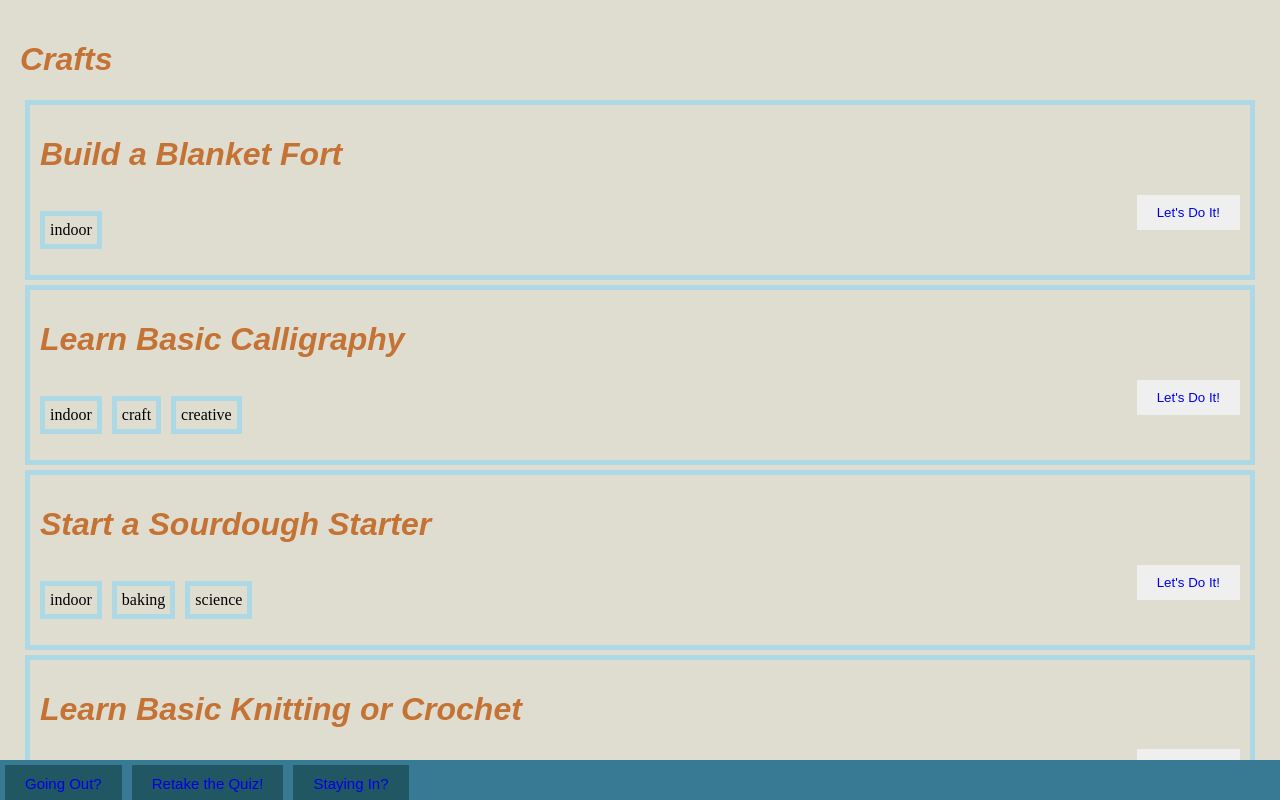
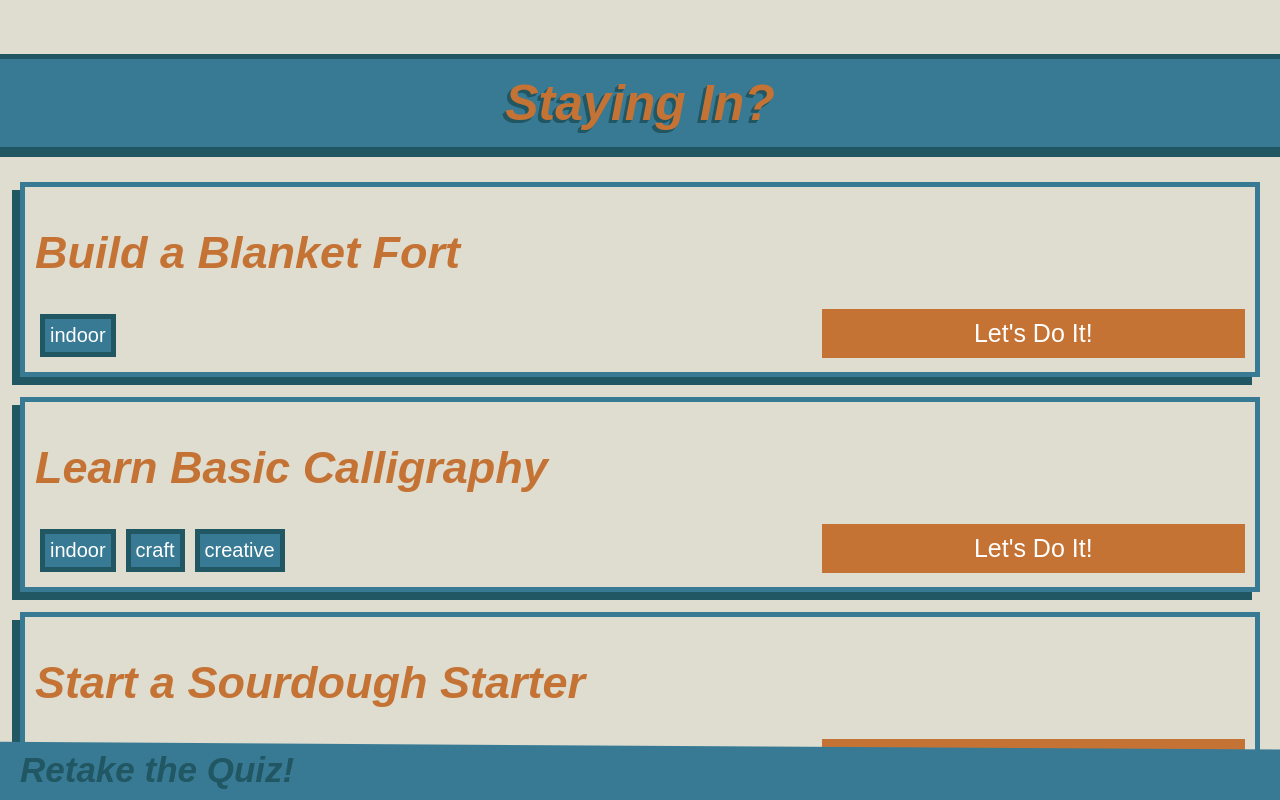
Before and after one commit to gabaddotey/notBlocked_RT, a Vue app: page /crafts in a window 1280 px wide. Shown: the top 800 px of the page. Built offline with nearby package versions, Linux system fonts and the light colour scheme; a web font is replaced by a local one.

Commit message:
styling + quick fixes

```diff
--- a/src/components/CraftPreview.vue
+++ b/src/components/CraftPreview.vue
@@ -17,26 +17,59 @@ const craftLink = "/craft/"+(props.craftId?.toString())
 <template>
   <div>
     <h1>{{ craftName }}</h1>
-    <p v-for="tag in craftTags">{{ tag }}</p>
+    <p v-for="tag in craftTags" class="tag">{{ tag }}</p>
+    </br>
     <button><RouterLink :to=craftLink>Let's Do It!</RouterLink></button>
   </div>
 </template>
 
 <style scoped>
 div{
-  border: 5px lightblue solid;
+  border: 5px var(--c-teal) solid;
+  box-shadow: -8px 8px var(--c-navy);
   padding: 10px;
-  margin: 5px;
-
+  font-weight: 800;
+  margin-bottom: 20px;
+}
+h1{
+  font-family: "charcuterie-block", sans-serif;
+  font-weight: 800;
+  font-size: 45px;
+}
+h3{
+  font-family: "charcuterie-block", sans-serif;
+  font-weight: 800;
+  color: var(--c-navy);
+  font-size: 25px;
+}
+h4{
+  font-family: "charcuterie-block", sans-serif;
+  font-weight: 800;
+  font-style: italic;
+  color: var(--c-orange);
 }
 p{
-  border: 5px lightblue solid;
   width: fit-content;
   display: inline-flex;
   padding: 5px;
-  margin-right: 10px;
+  margin:5px;
+
+  font-family: "bebas-neue", sans-serif;
+  font-weight: 400;
+  font-style: normal;
+  font-size: 20px;
 }
+
 button{
   float: right;
+  width:35%;
+  background: var(--c-orange);
+  color:white;
+}
+
+button *{
+  color: white;
+  font-size: 25px;
+  padding: 14px;
 }
 </style>
--- a/src/components/EventPreview.vue
+++ b/src/components/EventPreview.vue
@@ -23,22 +23,32 @@ const eventLink = "/event/"+(props.activityId?.toString())
     <h1>{{ activityName }}</h1>
     <!-- <p v-for="tag in activityTags">{{ Object.keys(tag!)[0] }}</p> -->
     <p class="filterTag" v-for="tag in filterTags">{{ tag }}</p>
-    <p v-for="tag in activityTags">{{ tag }}</p>
+    <p class="tag" v-for="tag in activityTags">{{ tag }}</p>
 
     <h3>Distance: {{ activityDistance }}mi.</h3>
     <h4>{{ activityLocation }}</h4>
-    <button><RouterLink :to= eventLink>Learn More</RouterLink></button>
+    <!-- <button><RouterLink :to= eventLink>Learn More</RouterLink></button> -->
     <!-- <h2 class="price">Free? {{ isFree }}</h2> -->
   </div>
   </Suspense>
 </template>
 
+<style>
+  .tag{
+    padding:8px;
+    border: 5px var(--c-navy) solid;
+    background: var(--c-teal);
+    color:white;
+  }
+</style>
+
 <style scoped>
 div{
   border: 5px var(--c-teal) solid;
+  box-shadow: -8px 8px var(--c-navy);
   padding: 10px;
   font-weight: 800;
-  margin: 5px;
+  margin-bottom: 20px;
 }
 h1{
   font-family: "charcuterie-block", sans-serif;
@@ -48,7 +58,7 @@ h1{
 h3{
   font-family: "charcuterie-block", sans-serif;
   font-weight: 800;
-  color: var(--c-teal);
+  color: var(--c-navy);
   font-size: 25px;
 }
 h4{
@@ -58,7 +68,6 @@ h4{
   color: var(--c-orange);
 }
 p{
-  border: 5px grey solid;
   width: fit-content;
   display: inline-flex;
   padding: 5px;
@@ -68,15 +77,19 @@ p{
   font-weight: 400;
   font-style: normal;
   font-size: 20px;
-  }
+}
+
 button *{
   color: var(--c-teal);
   padding: 14px;
 }
 
 .filterTag{
-  border: 5px orange solid;
-  background: var(--c-navy);
+  padding:8px;
+  background: var(--c-teal);
+  border: 5px var(--c-navy) solid;
+  box-shadow: -3px 3px var(--c-navy);
   color: var(--c-orange);
 }
+
 </style>
--- a/src/components/MultiSelect.vue
+++ b/src/components/MultiSelect.vue
@@ -136,26 +136,28 @@ async function saveMultiAnswer(ans: any) {
     <h5>Question {{router.params.id}}</h5>
     <h2>{{ question.questionTitle }}</h2>
     <!-- <h3>Path ID:{{ router.params.id }}</h3> -->
-
+    <div class="options-wrapper">
       <div  class="options" v-if="question.type === 'multi'" v-for="option in question.questionOptions" >
-      <input ref="option.id" type="checkbox" :value="option.value" :checked="option.isChecked" v-model="checkedAnswers">{{ option.value }}</input>
+        <input ref="option.id" type="checkbox" :id="option.value" :value="option.value" :checked="option.isChecked" v-model="checkedAnswers"></input>
+        <label :for="option.value">{{ option.value }}</label>
       </div>
 
       <div class="options"  v-if="question.type === 'single'" v-for="option in question.questionOptions" >
-      <input ref="option" type="radio" :value="option.value" :checked="option.isChecked" v-model="singleAnswer">{{ option.value }}</input>
+        <input ref="option" :id="option.value" type="radio" :value="option.value" :checked="option.isChecked" v-model="singleAnswer"></input>
+        <label :for="option.value">{{ option.value }}</label>
       </div>
 
       <div class="options"  v-if="question.type === 'input'">
         <input type="number" v-model="inputAnswer"></input>
       </div>
-
+    </div>
     <!-- <h3>This is the nextQuestion link: {{ nextQuestion }}</h3>
     <h3>This is the backQuestion link: {{ backQuestion }}</h3> -->
 
-    <div>
-      <button v-if="nextQuestion !== '/quiz/'+(questionList.size+1)"><RouterLink :to="nextQuestion">Next</RouterLink></button>
-      <button v-if="backQuestion !== '/quiz/0'"><RouterLink :to="backQuestion">Back</RouterLink></button>
-      <button v-if="nextQuestion === '/quiz/'+(questionList.size+1)"><RouterLink to="/home">Done!</RouterLink></button>
+    <div class="nav-buttons-wrapper">
+      <button class="nav-buttons" v-if="nextQuestion !== '/quiz/'+(questionList.size+1)"><RouterLink :to="nextQuestion">Next</RouterLink></button>
+      <button class="nav-buttons" v-if="backQuestion !== '/quiz/0'"><RouterLink :to="backQuestion">Back</RouterLink></button>
+      <button class="nav-buttons" v-if="nextQuestion === '/quiz/'+(questionList.size+1)"><RouterLink to="/home">Done!</RouterLink></button>
     </div>
     <button class="footer" v-if="nextQuestion !== '/quiz/'+(questionList.size+1)"><RouterLink to="/home">Skip for now</RouterLink></button>
 
@@ -171,17 +173,25 @@ async function saveMultiAnswer(ans: any) {
 </template>
 
 <style>
+  *{
+    transition: all cubic-bezier(0.53, -0.19, 0.36, 1.08) .3s;
+  }
   html{
     scroll-behavior: smooth;
   }
 
-  h5{
+  h5, input[type="number"]{
     font-family: "bebas-neue", sans-serif;
     font-weight: 400;
     font-style: normal;
     font-size: 30px;
     margin: 0;
     color: var(--c-navy)
+  }
+
+  a, a:visited{
+    text-decoration:none;
+    color:inherit;
   }
 
   .footer{
@@ -195,24 +205,62 @@ async function saveMultiAnswer(ans: any) {
     margin-top: 10vh;
     text-align: left;
     background: var(--c-teal);
-    color: var(--c-navy)
+    color: var(--c-navy);
+
+    clip-path: polygon(0 3%, 100% 16%, 100% 100%, 0 100%);
+  }
+
+  .footer a {
+    width: 100%;
+    display: block;
+    padding: 0;
   }
 </style>
 
 <style scoped>
+
+
   body{
     display: flex;
-  }
-  .wrapper{
-    margin-bottom: 75px;
-  }
-  body{
     height:150%;
     overflow-y:scroll;
     margin: 0;
   }
+
+  .wrapper{
+      margin-bottom: 75px;
+  }
+
+  .options-wrapper{
+    display: flex;
+    flex-wrap: wrap;
+    justify-content: space-around;
+  }
+
+  .nav-buttons-wrapper{
+    place-self: center;
+    margin: 5vh;
+  }
+
+  .nav-buttons{
+    margin-right:15px;
+    background: var(--c-teal);
+    border: 5px var(--c-navy) solid;
+    box-shadow: -5px 5px var(--c-navy);
+    color: var(--c-orange);
+    text-shadow: -3.5px 3px var(--c-navy),-2.5px 2.5px var(--c-navy),-2px 2px var(--c-navy),-1px 1px var(--c-navy);
+
+    place-self: center;
+  }
+
   h2{
     margin-right:50px;
+    background: var(--c-teal);
+    border: 5px var(--c-navy) solid;
+    box-shadow: -5px 5px var(--c-navy);
+    text-shadow: -3.5px 3px var(--c-navy),-2.5px 2.5px var(--c-navy),-2px 2px var(--c-navy),-1px 1px var(--c-navy);
+    padding:20px;
+    width:80vw;
   }
 
   .options{
@@ -231,5 +279,50 @@ async function saveMultiAnswer(ans: any) {
 
   }
 
+  input[type="radio"],input[type="checkbox"]{
+    display:none;
+  }
+
+  input[type="number"]{
+    border-style: none;
+    text-align:center;
+    padding-left:10px;
+    width:70vw;
+    height:10vh;
+    color: white;
+    clip-path: polygon(1% 5%, 98% 6%, 99% 94%, 3% 97%);
+    background: var(--c-navy);
+  }
+
+  input::-webkit-outer-spin-button,
+  input::-webkit-inner-spin-button {
+    display: none;
+  }
+  /* Firefox arrow fix */
+  input[type=number] {
+    appearance: textfield;
+    -moz-appearance: textfield;
+  }
+
+  input:checked + label{
+    background:var(--c-dark-orange);
+    scale: 105%;
+  }
+
+  label{
+    display: inline-block;
+    padding:20px;
+    background: var(--c-navy);
+    color: white;
+    transition:all cubic-bezier(0.44, 0.02, 0.35, 1.01) .3s;
+  }
+
+  .wrapper .options:nth-child(2n-1) input + label{
+    clip-path: polygon(1% 5%, 98% 6%, 99% 94%, 3% 97%);
+    /* opacity: 10%; */
+  }
+  .wrapper .options:nth-child(2n) input + label{
+    clip-path: polygon(0% 6%, 97% 10%, 98% 89%, 1% 94%);
+  }
 
 </style>
--- a/src/components/NavBar.vue
+++ b/src/components/NavBar.vue
@@ -5,35 +5,49 @@
 
 <template>
 
-  <div class="footer">
-    <button><RouterLink to="/events">Going Out?</RouterLink></button>
+  <div>
+    <!-- <button><RouterLink to="/events">Going Out?</RouterLink></button>
     <button><RouterLink to="/quiz/1">Retake the Quiz!</RouterLink></button>
-    <button><RouterLink to="/crafts">Staying In?</RouterLink></button>
+    <button><RouterLink to="/crafts">Staying In?</RouterLink></button> -->
+
+    <button class="footer"><RouterLink to="/quiz/1">Retake the Quiz!</RouterLink></button>
   </div>
 </template>
 
 <style scoped>
 
-.footer{
-  height: 30px;
+/* .footer{
+  height: 45px;
   background: var(--c-teal);
   display: inline-block;
   align-items: left;
   justify-content: center;
   padding: 5px;
+} */
+
+.footer{
+  font-weight: 700;
+  font-style: italic;
+  font-size: 35px;
 }
 
 .footer button{
-  background-color: var(--c-navy);
+  background: var(--c-teal);
+  border: 5px var(--c-navy) solid;
   color: var(--c-orange);
+
+  height:20%;
+
   font-size: 15px;
+  font-weight: 700;
+
   margin-right: 10px;
+  margin:5px;
 }
 
 div{
   width:100%;
   height: fit-content;
-  background-color:grey;
   display: inline-flex;
   padding: 5px;
   justify-content: center;
--- a/src/components/SingleCraft.vue
+++ b/src/components/SingleCraft.vue
@@ -40,8 +40,11 @@ async function fetchData(id: string| string[] | number) {
 
 <template>
   <div class="wrapper">
-    <h1>Craft Name: {{ craftName }}</h1>
-    <h2>Materials:</h2> <h3 v-for = "craft in craftMaterials"> {{ craft }} </h3>
+    <button class="home-button"><RouterLink to="/home">Home</RouterLink></button>
+    <h1>{{ craftName }}</h1>
+    <h2>Materials:</h2>
+
+    <div class="crafts"><h3 class="tag" v-for = "craft in craftMaterials"> {{ craft }} </h3></div>
   </div>
 </template>
 
@@ -62,5 +65,19 @@ async function fetchData(id: string| string[] | number) {
     color: var(--c-teal);
     font-size: 25px;
   }
+  .home-button{
+    background-color: var(--c-navy);
+    color:white;
+    font-size: 20px;
+  }
+  .crafts{
+    display: flex;
+    flex-wrap: wrap;
+    justify-content: space-between;
 
+  }
+  .crafts h3{
+    color: white;
+    font-size: 15px;
+  }
 </style>
--- a/src/views/CraftsView.vue
+++ b/src/views/CraftsView.vue
@@ -8,12 +8,13 @@ var craftList = getCraftList()
 </script>
 
 <template>
-  <h1>Crafts</h1>
+  <div class="wrapper">
+    <h1 class="page-title">Staying In?</h1>
 
-  <div v-for="craft in craftList">
-    <CraftPreview :craftId= craft[1].craftId :craftName = craft[1].craftName
-    :craftMaterials = craft[1].craftMaterials
-    :craftTags = craft[1].craftTags />
+    <div v-for="craft in craftList">
+      <CraftPreview :craftId= craft[1].craftId :craftName = craft[1].craftName
+      :craftMaterials = craft[1].craftMaterials
+      :craftTags = craft[1].craftTags />
+    </div>
   </div>
-
 </template>
--- a/src/views/EventsView.vue
+++ b/src/views/EventsView.vue
@@ -8,8 +8,10 @@ let today = new Date().toLocaleDateString()
 </script>
 
 <template>
-  <h1>Activities</h1>
-  <Suspense>
-    <EventList />
-  </Suspense>
+  <div class="wrapper">
+    <h1 class="page-title">Going Out?</h1>
+    <Suspense>
+      <EventList />
+    </Suspense>
+  </div>
 </template>
--- a/src/views/HomeView.vue
+++ b/src/views/HomeView.vue
@@ -27,13 +27,13 @@ const craftList = getCraftList()
 </script>
 
 <template>
-
-  <h1>Home</h1>
+  <div class="wrapper">
+    <h1 class="page-title">Home</h1>
     <Suspense>
       <EventList />
 
       <template #fallback>
-      <b>Loading...</b>
+        <h2>Loading Reccomended Activities...</h2>
       </template>
     </Suspense>
 
@@ -41,5 +41,30 @@ const craftList = getCraftList()
       <CraftPreview :craftId= craft[1].craftId :craftName = craft[1].craftName
       :craftMaterials = craft[1].craftMaterials :craftTags = craft[1].craftTags />
     </div>
+  </div>
+</template>
 
-</template>
+<style>
+  .page-title{
+    font-size:50px;
+    margin-bottom:30px;
+    padding:15px;
+    width:100vw;
+    text-align:center;
+    place-self: center;
+
+    background: var(--c-teal);
+    border: 5px var(--c-navy) solid;
+    box-shadow: -5px 5px var(--c-navy);
+    text-shadow: -3.5px 3px var(--c-navy),-2.5px 2.5px var(--c-navy),-2px 2px var(--c-navy),-1px 1px var(--c-navy);
+  }
+  .wrapper{
+      margin-bottom: 10vh;
+  }
+</style>
+
+<style scoped>
+  h2{
+    color:var(--c-navy);
+  }
+</style>
```
Also changed, not shown: src/components/EventList.vue (+19 -4 lines), src/views/LandingView.vue (+42 -17 lines), src/assets/RTLogo.svg. Lines whose indentation alone changed are shown as unchanged.
